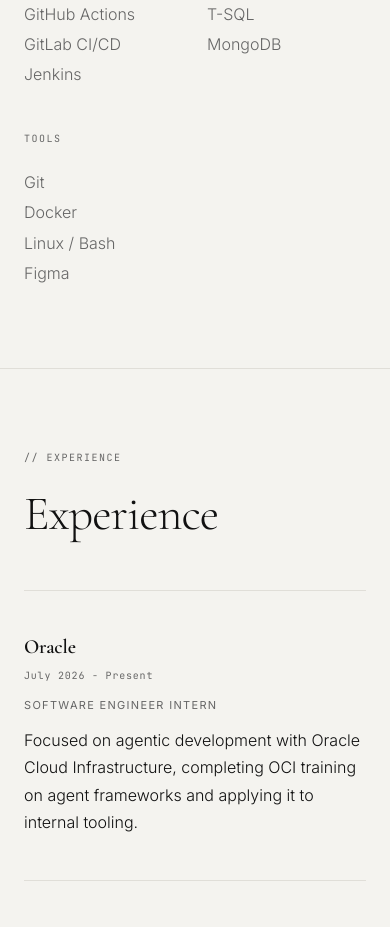
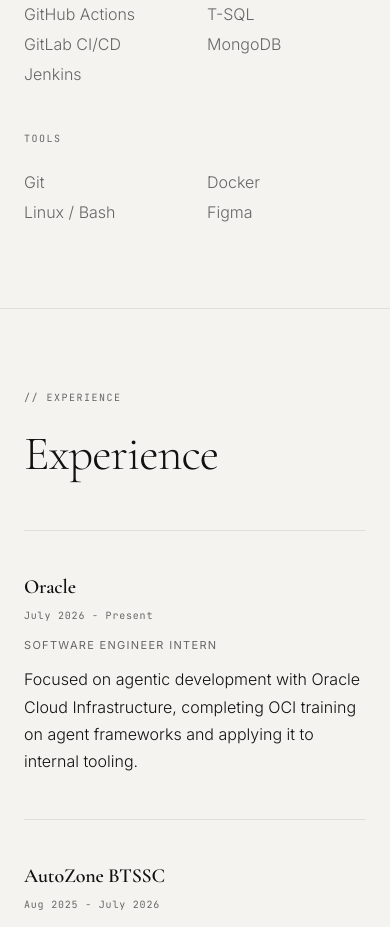
Before and after one commit to alxxjandro/portfolio, a React (Vite) app: page / in a window 390 px wide. Shown: the part 2220-3147 px from the top of the page. Built offline with nearby package versions, Linux system fonts and the light colour scheme.

Commit message:
improved the tech stack on mobile

```diff
--- a/src/styles.css
+++ b/src/styles.css
@@ -775,6 +775,18 @@
     border-left: none;
   }
 
+  /* el último grupo queda solo en la fila: lo estiramos y
+     partimos sus items en 2 columnas para no romper la retícula */
+  .tech-group:last-child:nth-child(odd) {
+    grid-column: 1 / -1;
+  }
+
+  .tech-group:last-child:nth-child(odd) ul {
+    display: grid;
+    grid-template-columns: 1fr 1fr;
+    column-gap: 24px;
+  }
+
   .experience-entry {
     grid-template-columns: 1fr;
     gap: 12px;
```
